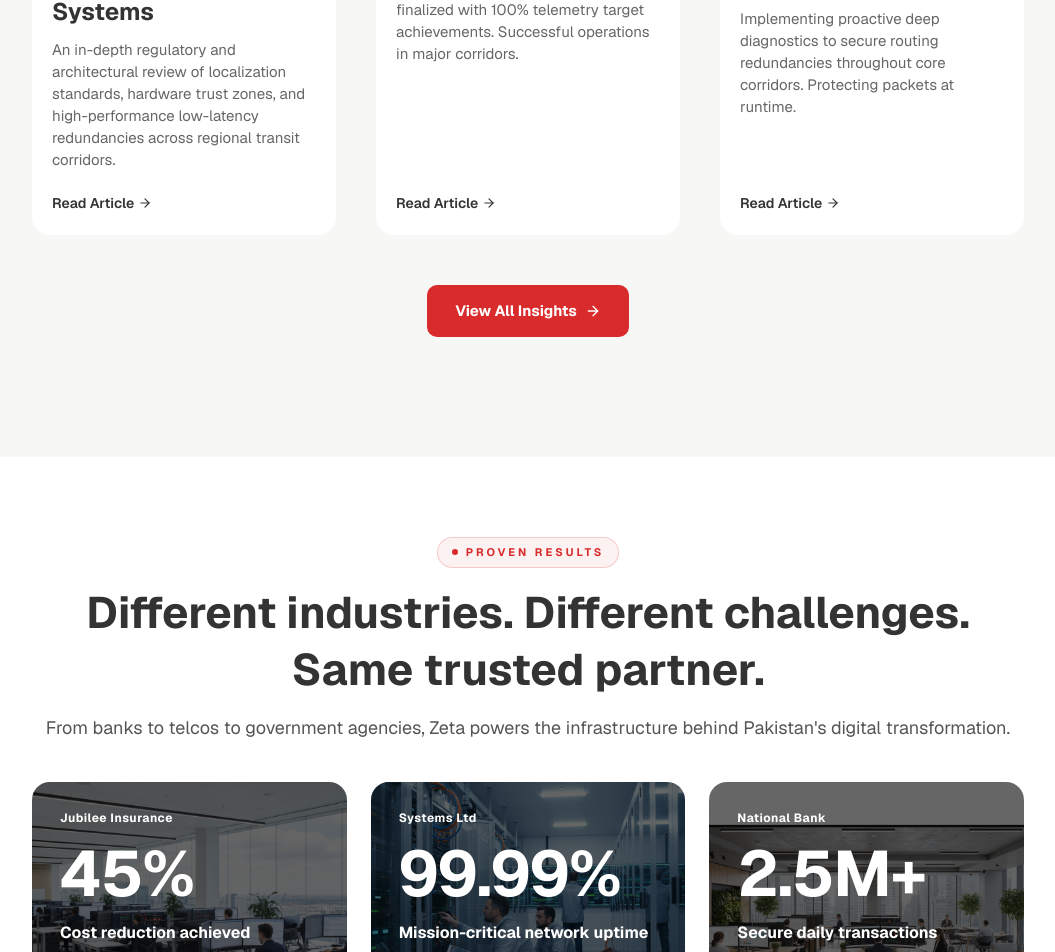
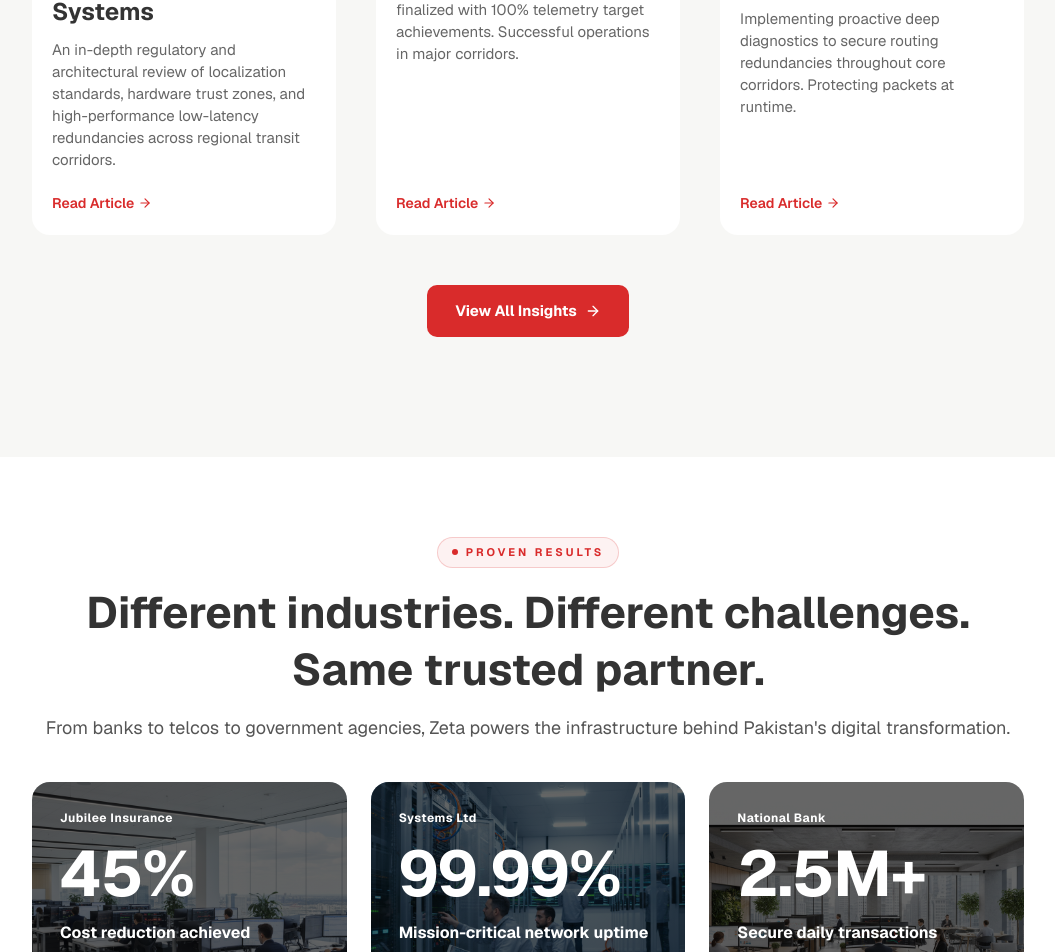
Before and after one commit to MalikAmirJaved/zeta-tech, a Next.js app: page / in a window 1280 px wide. Shown: the part 7039-7991 px from the top of the page, without its empty margins (112-1167 px from the left). Built offline with nearby package versions, Linux system fonts and the light colour scheme.

Commit message:
clr change

```diff
--- a/src/components/sections/Insights.tsx
+++ b/src/components/sections/Insights.tsx
@@ -89,7 +89,7 @@ export function Insights() {
                 <div className="mt-auto pt-2">
                   <a
                     href="#"
-                    className="inline-flex items-center gap-1 text-dark font-heading font-semibold text-sm leading-[18px] hover:underline"
+                    className="inline-flex items-center gap-1 text-primary font-semibold text-sm leading-[18px]"
                   >
                     Read Article
                     <ArrowRight className="w-3.5 h-3.5" />
```
